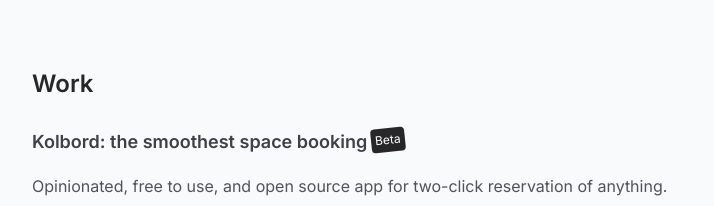
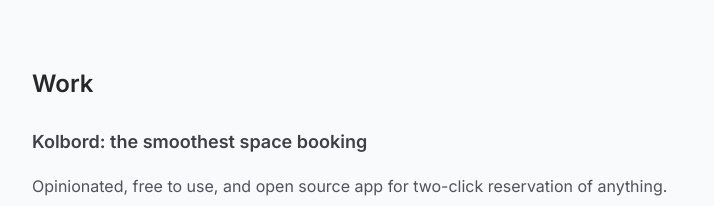
Before and after one commit to adamplesnik/adamplesnik.com, a React (Vite) app: page / in a window 1280 px wide. Shown: the part 920-1126 px from the top of the page, without its empty margins (256-970 px from the left). Built offline with nearby package versions, Linux system fonts and the light colour scheme.

Commit message:
Remove badge from Kolbord

```diff
--- a/src/content/WorkKolbord.tsx
+++ b/src/content/WorkKolbord.tsx
@@ -1,14 +1,6 @@
 import Link from '@/components/Link'
 import Paragraph from '@/components/Paragraph'
 import Tile from '@/components/Tile'
-
-const Badge = () => {
-  return (
-    <span className="flex h-fit -rotate-6 rounded bg-zinc-800 p-1 text-xs text-white dark:border dark:border-zinc-500 dark:bg-gray-700 print:bg-zinc-800">
-      Beta
-    </span>
-  )
-}
 
 const Links = () => {
   return (
@@ -21,7 +13,7 @@ const Links = () => {
 
 const WorkKolbord = () => {
   return (
-    <Tile title="Kolbord: the smoothest space booking" badge={<Badge />} links={<Links />} sub>
+    <Tile title="Kolbord: the smoothest space booking" links={<Links />} sub>
       <Paragraph>
         Opinionated, free to use, and open source app for two-click reservation of anything.
         Prototyped in Figma, coded in React, Payload CMS, with user management in Clerk.
```
